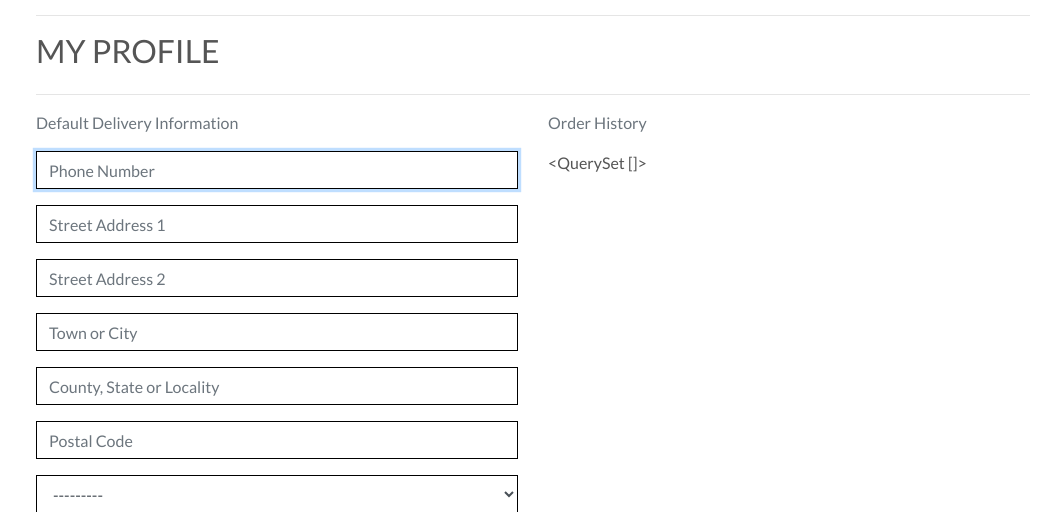
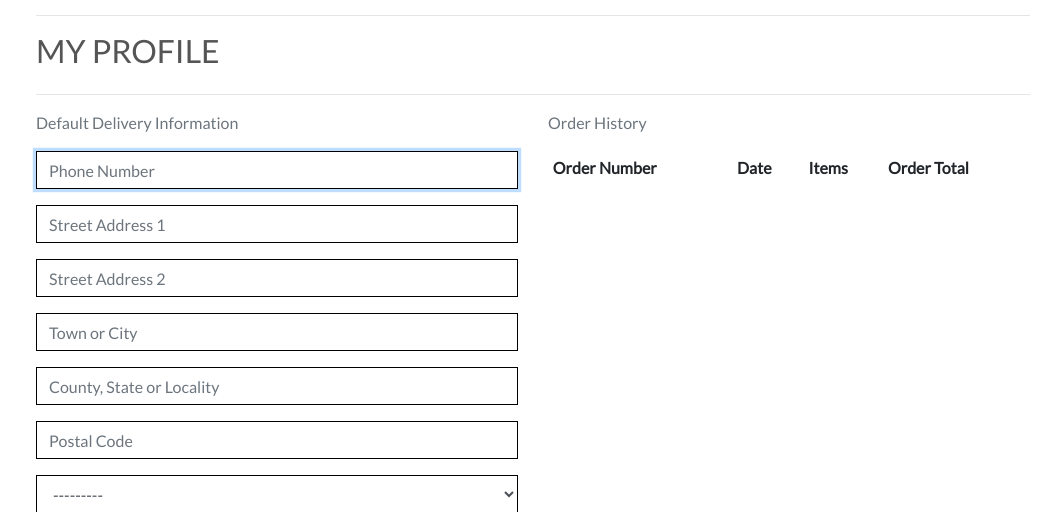
Before and after one commit to coder187/ci-ms4-concerttravel, a Django app: page /profile/ in a window 1280 px wide. Shown: the part 165-677 px from the top of the page, without its empty margins (107-1168 px from the left). Run offline with Django 3.2, Linux system fonts and the light colour scheme; a user stored in the database is signed in; data comes from the database, SQL or seed files in the repository; both versions use the stored data as it was after the commit; lists and menus that the app fills with data are empty; some libraries are stand-ins or nearby versions.

Commit message:
added order list to profile

```diff
--- a/checkout/admin.py
+++ b/checkout/admin.py
@@ -12,7 +12,7 @@ class OrderAdmin(admin.ModelAdmin):
     readonly_fields = ('order_number', 'date', 'order_total')
 
     # will allow us to specify the order of the fields in the admin interface
-    fields = ('order_number', 'date', 'full_name','email',
+    fields = ('order_number', 'user_profile', 'date', 'full_name','email',
                 'phone_number', 'country', 'postcode', 'town_or_city',
                 'street_address1','street_address2',
                 'county','order_total',
--- a/profiles/templates/profiles/profile.html
+++ b/profiles/templates/profiles/profile.html
@@ -34,7 +34,33 @@
             </div>
             <div class="col-12 col-lg-6">
                 <p class="text-muted">Order History</p>
-                {{ orders }}
+                <div class="order-history table-responsive">
+                    <table class="table table-sm table-borderless">
+                        <thead>
+                            <tr>
+                                <th>Order Number</th>
+                                <th>Date</th>
+                                <th>Items</th>
+                                <th>Order Total</th>
+                            </tr>
+                        </thead>
+                        <tbody>
+                            {% for order in orders %}
+                                <tr>
+                                    <td>
+                                        <a href="{% url 'order_history' order.order_number %}"
+                                        title="{{ order.order_number }}">
+                                            {{ order.order_number|truncatechars:6 }}
+                                        </a>
+                                    </td>
+                                    <td>{{ order.date }}</td>
+                                    <td>{{ order.lineitems.count }} x Ticket(s)</td>
+                                    <td>€{{ order.order_total }}</td>
+                                </tr>
+                            {% endfor %}
+                        </tbody>
+                    </table>
+                </div>
             </div>
         </div>
 {% endblock %}
--- a/profiles/urls.py
+++ b/profiles/urls.py
@@ -2,5 +2,6 @@ from django.urls import path
 from . import views
 
 urlpatterns = [
-    path('', views.profile, name='profile')
+    path('', views.profile, name='profile'),
+    path('order_history/<order_number>', views.order_history, name='order_history'),
 ]
--- a/profiles/views.py
+++ b/profiles/views.py
@@ -4,6 +4,7 @@ from django.contrib import messages
 from .models import UserProfile
 from .forms import UserProfileForm
 
+from checkout.models import Order
 
 def profile(request):
     """ Display the user's profile. """
@@ -26,3 +27,20 @@ def profile(request):
     }
 
     return render(request, template, context)
+
+
+def order_history(request, order_number):
+    order = get_object_or_404(Order, order_number=order_number)
+
+    messages.info(request, (
+        f'This is a past confirmation for order number {order_number}. '
+        'A confirmation email was sent on the order date.'
+    ))
+
+    template = 'checkout/checkout_success.html'
+    context = {
+        'order': order,
+        'from_profile': True,
+    }
+
+    return render(request, template, context)
```
Also changed, not shown: checkout/templates/checkout/checkout_success.html (+10 -0 lines), checkout/views.py (+24 -0 lines), checkout/templatetags/checkout-tools.py (line endings or trailing spaces), db.sqlite3.
